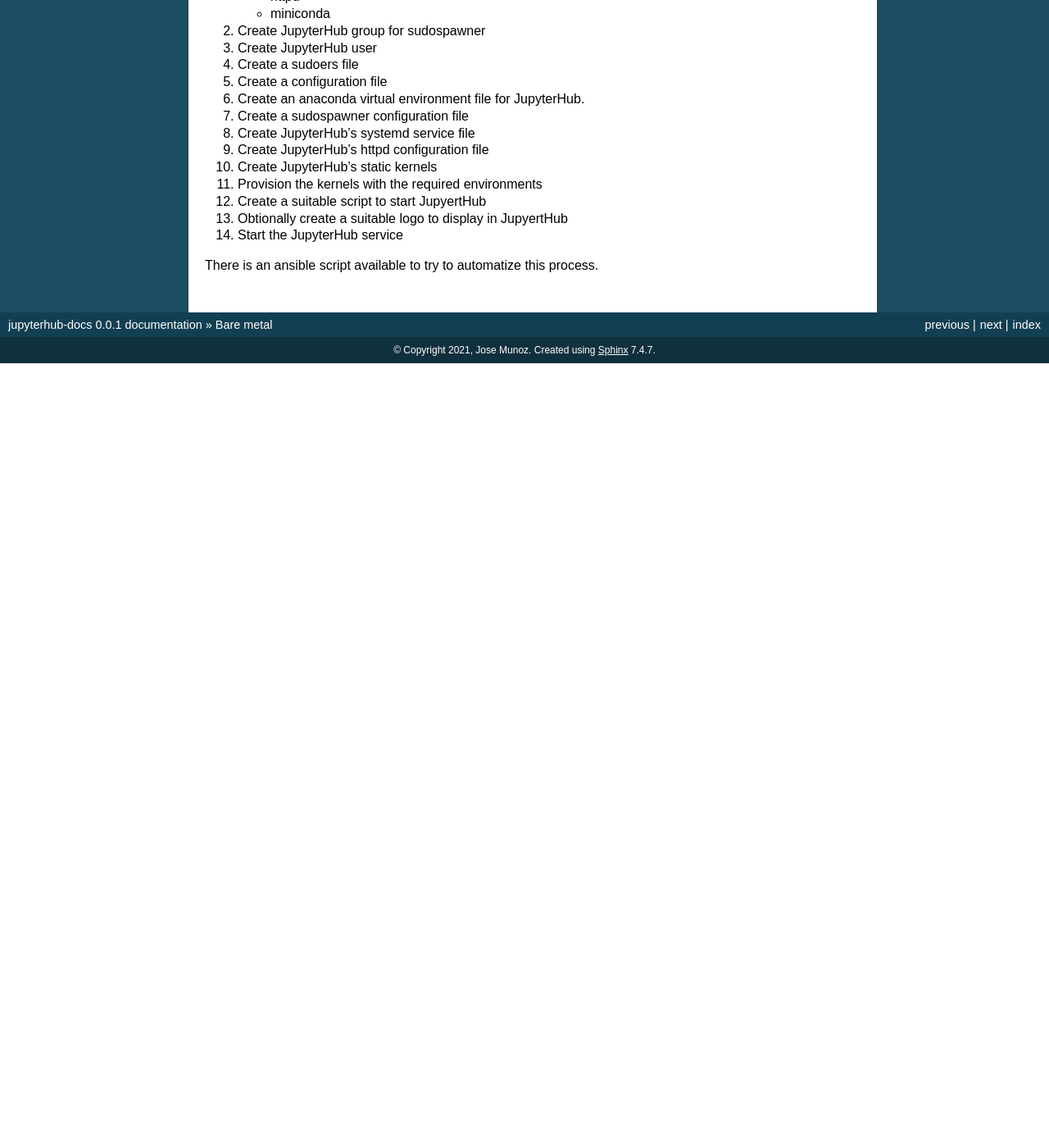
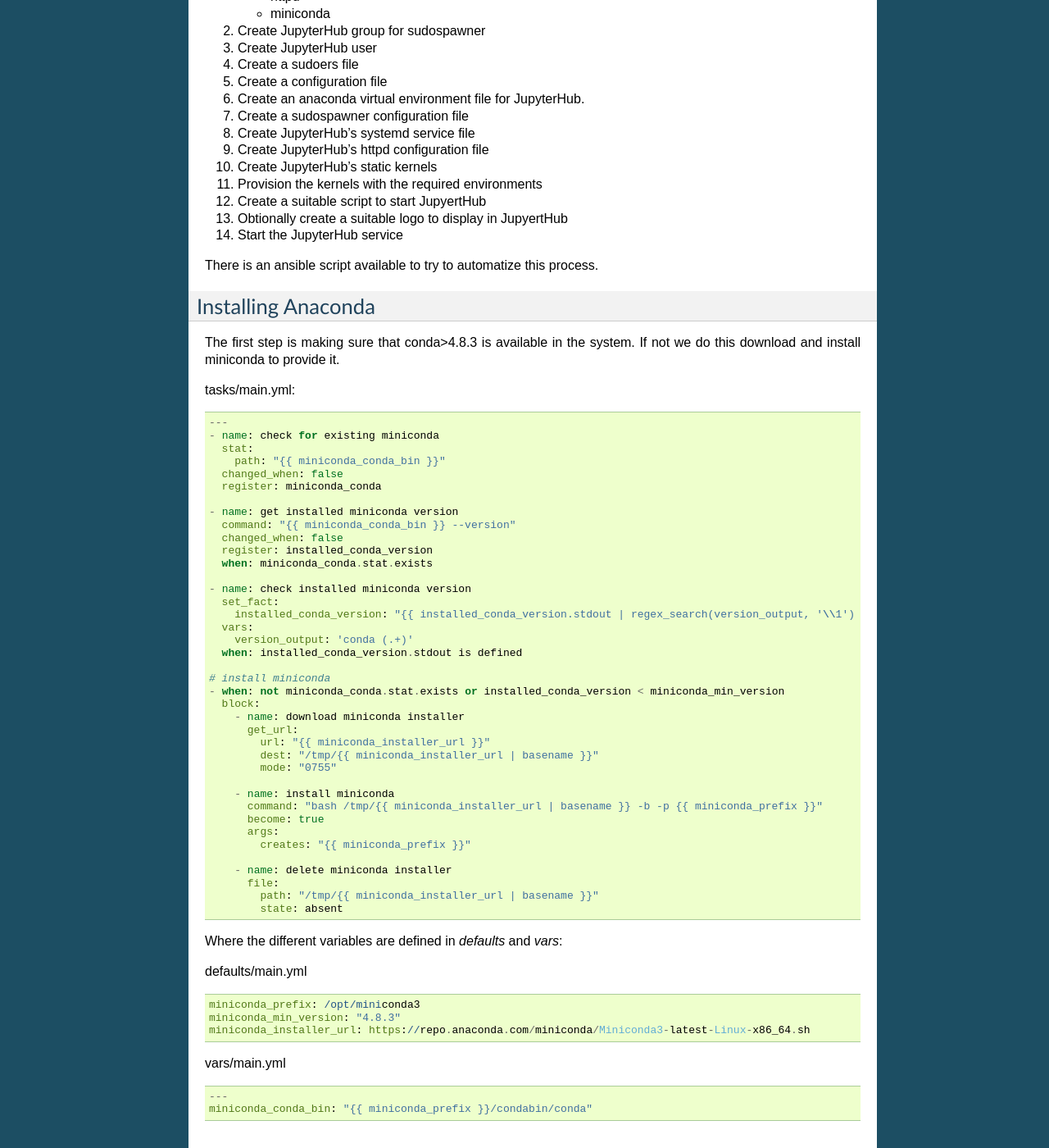
Before and after one commit to millingw/jupiterhub-iris-docs, a Sphinx documentation site: the page built from docs/source/bare-metal.rst, in a window 1280 px wide and 1400 px high, scrolled down 341 px. Shown: the whole window at 82% size. Built offline with Sphinx 7.4.7, drawn with Linux system fonts in a browser that asks for light colours; before the commit the page ends 900 px from its top, so only the background shows below that; some of the changed text lies outside the part shown.

Commit message:
ansible role to install miniconda

```diff
--- a/docs/source/bare-metal.rst
+++ b/docs/source/bare-metal.rst
@@ -34,3 +34,25 @@ The main steps are:
 
 
 There is an ansible script available to try to automatize this process.
+
+Installing Anaconda
+-------------------
+The first step is making sure that conda>4.8.3 is available in the system. If not we
+do this download and install miniconda to provide it.
+
+tasks/main.yml:
+
+.. literalinclude:: scripts/ansible/playbook/roles/miniconda/tasks/main.yml
+  :language: ruby
+
+Where the different variables are defined in *defaults* and *vars*:
+
+defaults/main.yml
+
+.. literalinclude:: scripts/ansible/playbook/roles/miniconda/defaults/main.yml
+  :language: ruby
+
+vars/main.yml
+
+.. literalinclude:: scripts/ansible/playbook/roles/miniconda/vars/main.yml
+  :language: ruby
--- /dev/null
+++ b/docs/source/scripts/ansible/playbook/roles/miniconda/defaults/main.yml
@@ -0,0 +1,3 @@
+miniconda_prefix: /opt/miniconda3
+miniconda_min_version: "4.8.3"
+miniconda_installer_url: https://repo.anaconda.com/miniconda/Miniconda3-latest-Linux-x86_64.sh
--- /dev/null
+++ b/docs/source/scripts/ansible/playbook/roles/miniconda/tasks/main.yml
@@ -0,0 +1,39 @@
+---
+- name: check for existing miniconda
+  stat:
+    path: "{{ miniconda_conda_bin }}"
+  changed_when: false
+  register: miniconda_conda
+
+- name: get installed miniconda version
+  command: "{{ miniconda_conda_bin }} --version"
+  changed_when: false
+  register: installed_conda_version
+  when: miniconda_conda.stat.exists
+
+- name: check installed miniconda version
+  set_fact:
+    installed_conda_version: "{{ installed_conda_version.stdout | regex_search(version_output, '\\1') | first }}"
+  vars:
+    version_output: 'conda (.+)'
+  when: installed_conda_version.stdout is defined
+
+# install miniconda
+- when: not miniconda_conda.stat.exists or installed_conda_version < miniconda_min_version
+  block:
+    - name: download miniconda installer
+      get_url:
+        url: "{{ miniconda_installer_url }}"
+        dest: "/tmp/{{ miniconda_installer_url | basename }}"
+        mode: "0755"
+
+    - name: install miniconda
+      command: "bash /tmp/{{ miniconda_installer_url | basename }} -b -p {{ miniconda_prefix }}"
+      become: true
+      args:
+        creates: "{{ miniconda_prefix }}"
+
+    - name: delete miniconda installer
+      file:
+        path: "/tmp/{{ miniconda_installer_url | basename }}"
+        state: absent
--- /dev/null
+++ b/docs/source/scripts/ansible/playbook/roles/miniconda/vars/main.yml
@@ -0,0 +1,2 @@
+---
+miniconda_conda_bin: "{{ miniconda_prefix }}/condabin/conda"
```
